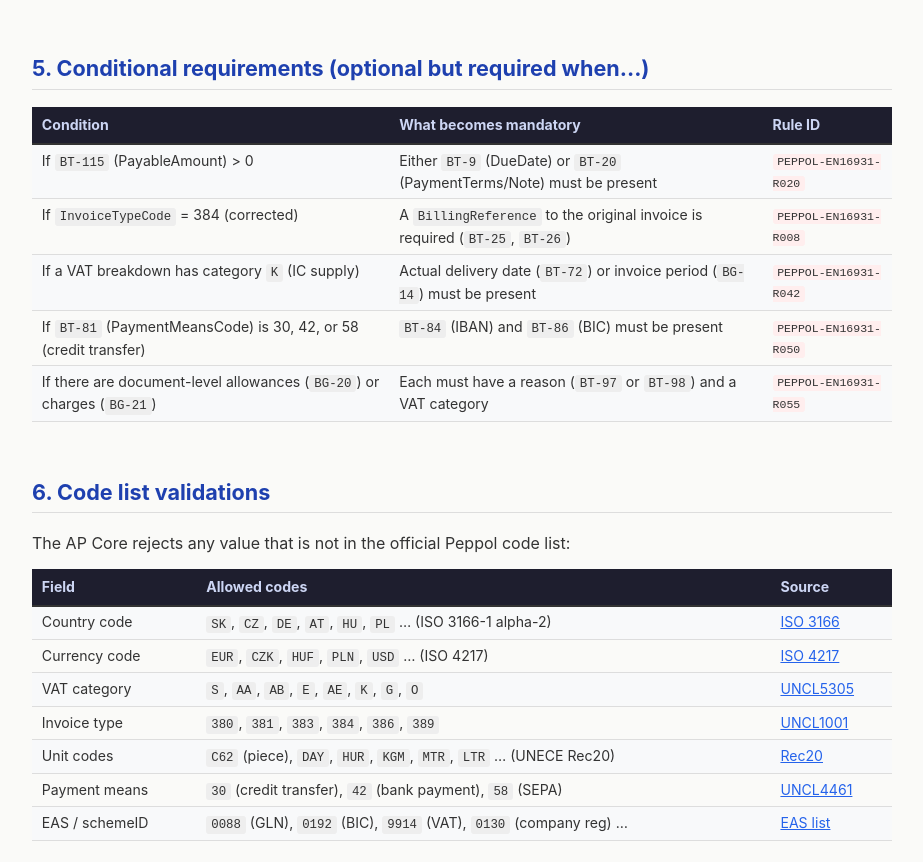
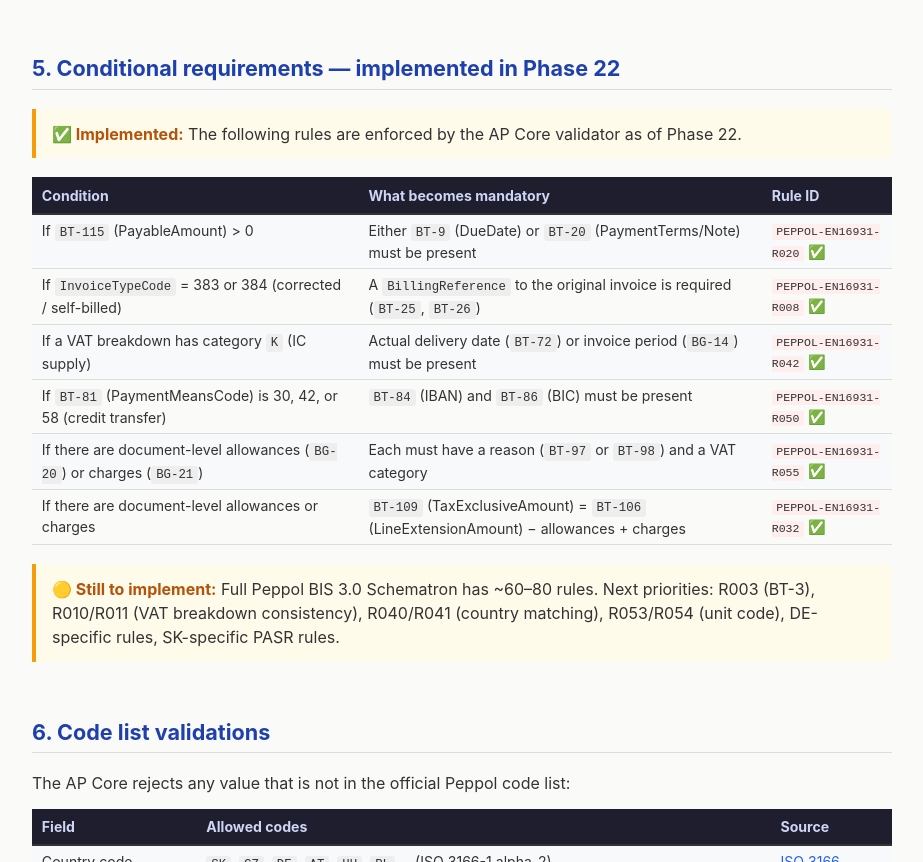
Before and after one commit to Majko/peppol-ap, a website: page doc/lessons/reference/ap-core-validation-rules.html in a window 1280 px wide. Shown: the part 2700-3562 px from the top of the page, without its empty margins (178-1101 px from the left). Drawn offline with Linux system fonts and the light colour scheme.

Commit message:
docs: update lessons to reflect Phase 22 validator expansion
- ap-core-validation-rules.html: Section 5 now shows implemented rules
  with ✅ markers; added R032 row; added callout listing remaining gaps
- 0008-certification-roadmap.html: Payload validation row updated to
  reflect 21-rule validator; technical gaps list item struck through;
  9.5.3 compliance row updated to 'Partial — ongoing'
- 0009-certification-templates-and-checklist.html: T4 marked as checked
  with partial status and updated description

```diff
--- a/doc/lessons/reference/ap-core-validation-rules.html
+++ b/doc/lessons/reference/ap-core-validation-rules.html
@@ -202,36 +202,49 @@
   </tr>
 </table>
 
-<h2>5. Conditional requirements (optional but required when...)</h2>
+<h2>5. Conditional requirements — implemented in Phase 22</h2>
+
+<div class="callout">
+  <strong>✅ Implemented:</strong> The following rules are enforced by the AP Core validator as of Phase 22.
+</div>
 
 <table>
   <tr><th>Condition</th><th>What becomes mandatory</th><th>Rule ID</th></tr>
   <tr>
     <td>If <code>BT-115</code> (PayableAmount) &gt; 0</td>
     <td>Either <code>BT-9</code> (DueDate) or <code>BT-20</code> (PaymentTerms/Note) must be present</td>
-    <td><span class="rule-id">PEPPOL-EN16931-R020</span></td>
+    <td><span class="rule-id">PEPPOL-EN16931-R020</span> ✅</td>
   </tr>
   <tr>
-    <td>If <code>InvoiceTypeCode</code> = 384 (corrected)</td>
+    <td>If <code>InvoiceTypeCode</code> = 383 or 384 (corrected / self-billed)</td>
     <td>A <code>BillingReference</code> to the original invoice is required (<code>BT-25</code>, <code>BT-26</code>)</td>
-    <td><span class="rule-id">PEPPOL-EN16931-R008</span></td>
+    <td><span class="rule-id">PEPPOL-EN16931-R008</span> ✅</td>
   </tr>
   <tr>
     <td>If a VAT breakdown has category <code>K</code> (IC supply)</td>
     <td>Actual delivery date (<code>BT-72</code>) or invoice period (<code>BG-14</code>) must be present</td>
-    <td><span class="rule-id">PEPPOL-EN16931-R042</span></td>
+    <td><span class="rule-id">PEPPOL-EN16931-R042</span> ✅</td>
   </tr>
   <tr>
     <td>If <code>BT-81</code> (PaymentMeansCode) is 30, 42, or 58 (credit transfer)</td>
     <td><code>BT-84</code> (IBAN) and <code>BT-86</code> (BIC) must be present</td>
-    <td><span class="rule-id">PEPPOL-EN16931-R050</span></td>
+    <td><span class="rule-id">PEPPOL-EN16931-R050</span> ✅</td>
   </tr>
   <tr>
     <td>If there are document-level allowances (<code>BG-20</code>) or charges (<code>BG-21</code>)</td>
     <td>Each must have a reason (<code>BT-97</code> or <code>BT-98</code>) and a VAT category</td>
-    <td><span class="rule-id">PEPPOL-EN16931-R055</span></td>
+    <td><span class="rule-id">PEPPOL-EN16931-R055</span> ✅</td>
+  </tr>
+  <tr>
+    <td>If there are document-level allowances or charges</td>
+    <td><code>BT-109</code> (TaxExclusiveAmount) = <code>BT-106</code> (LineExtensionAmount) − allowances + charges</td>
+    <td><span class="rule-id">PEPPOL-EN16931-R032</span> ✅</td>
   </tr>
 </table>
+
+<div class="callout callout-amber">
+  <strong>🟡 Still to implement:</strong> Full Peppol BIS 3.0 Schematron has ~60–80 rules. Next priorities: R003 (BT-3), R010/R011 (VAT breakdown consistency), R040/R041 (country matching), R053/R054 (unit code), DE-specific rules, SK-specific PASR rules.
+</div>
 
 <h2>6. Code list validations</h2>
 
```
Also changed, not shown: doc/lessons/lessons/0008-certification-roadmap.html (+7 -7 lines), doc/lessons/lessons/0009-certification-templates-and-checklist.html (+1 -1 lines).
